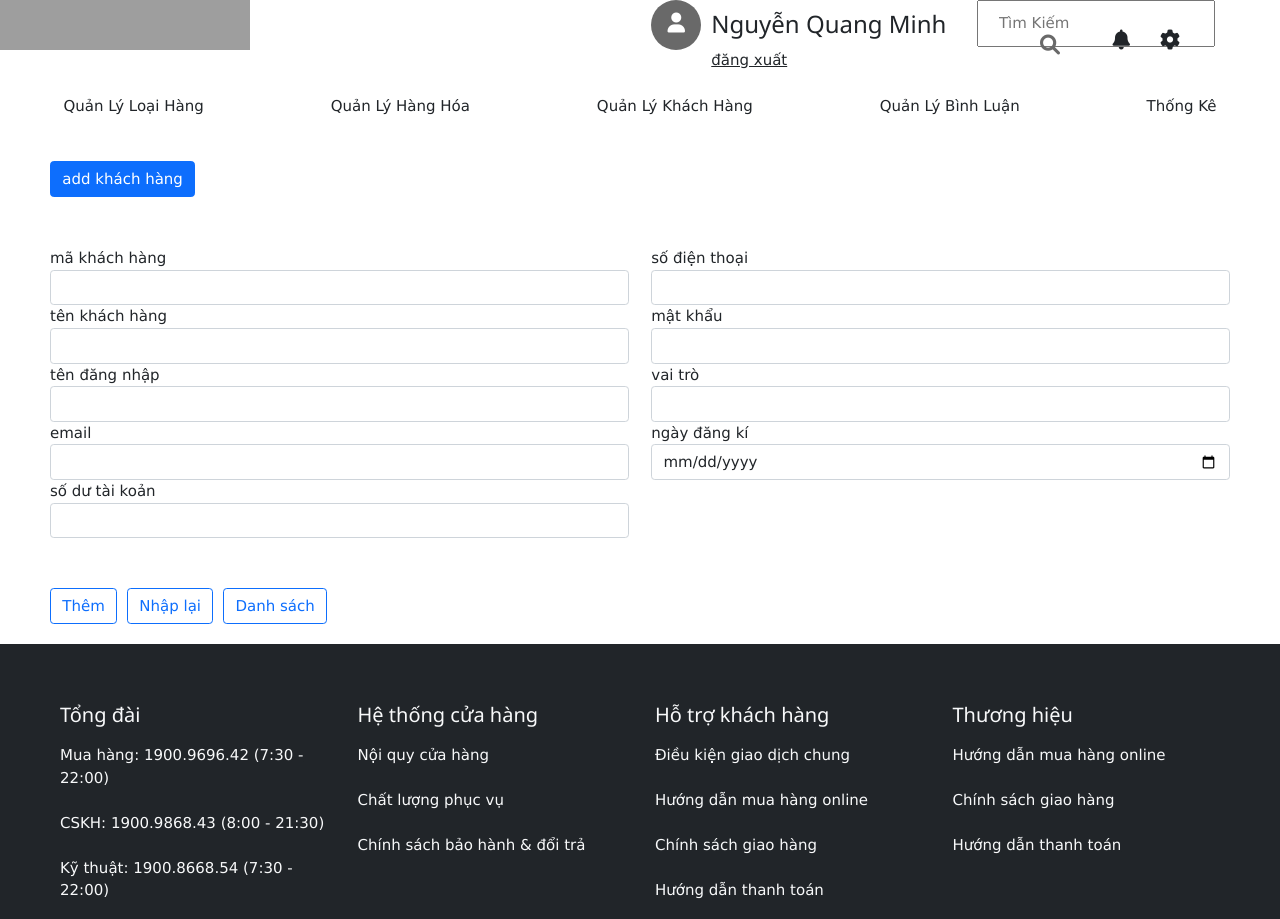
After one commit to Nguyenthuan1003/duan1, a PHP site: template view/admin/user/add_client.php in a window 1280 px wide; the page is wider, and only the part inside the window is pictured. The commit adds this page. Shown: the top 919 px of that part. Run offline with PHP 8.4, Linux system fonts and the light colour scheme; the template is opened without the code that fills it, so the values that code supplies are empty; grey boxes are pictures that could not be loaded.

Commit message:
update admin

```diff
--- a/css/style_admin.css
+++ b/css/style_admin.css
@@ -1,9 +1,84 @@
-*{
+* {
     box-sizing: border-box;
 }
-body{
+
+body {
     margin: 0;
     padding: 0;
     max-width: 100%;
 }
+
 /* list category*/
+/* css header addmin */
+.button-add-client-2 {
+    margin-top: 50px;
+    display: flex;
+    gap: 10px;
+}
+
+.add-client-1 {
+    margin-bottom: 50px;
+}
+
+.container-client {
+    margin: 20px 50px;
+}
+
+.logo_img_admin {
+    width: 250px;
+    height: 50px;
+}
+
+.user_icon_admin {
+    width: 50px;
+    height: 50px;
+    background-color: dimgray;
+    border-radius: 50%;
+    padding: 5px 5px;
+    text-align: center;
+}
+
+.user_icon_admin {
+    padding-top: 8px;
+    font-size: 20px;
+    color: #fff;
+}
+
+#user_addmin {
+    display: flex;
+    gap: 10px;
+}
+
+.input_header_admin {
+    padding: 10px 20px;
+}
+
+.icon-search-admin {
+    color: dimgray;
+    font-size: 20px;
+    position: absolute;
+    top: 30px;
+    right: 220px;
+}
+
+#bell_addmin {
+    font-size: 20px;
+    position: absolute;
+    top: 30px;
+    right: 150px;
+}
+
+#setting_header_addmin {
+    font-size: 20px;
+    position: absolute;
+    top: 30px;
+    right: 100px;
+}
+
+.meu-ul-li {
+    display: flex;
+    list-style: none;
+    justify-content: space-around;
+    align-self: center;
+    padding: 20PX 0PX;
+}
--- a/view/admin/header.php
+++ b/view/admin/header.php
@@ -11,7 +11,7 @@
     <link rel="stylesheet" href="../../css/style_admin.css">
 </head>
 <body>
-<header class="header-admin">
+<div class="header-admin">
                 <div class="header-top">
                     <div class="row" id="row-header">
                         <div class="col-md-3">
@@ -21,36 +21,45 @@
                         </div>
                         <div class="col-md-3"></div>
                         <div class="col-md-3" id="user_addmin">
-                <div class="user">
-                    <i class="fa-solid fa-user"></i>
+                            <div class="icon_name-user">
+                                <a href="">
+
+                                    <div class="user_icon_admin">
+                                        <i class="fa-solid fa-user" id="user_icon_admin"></i>
                                     </div>
+                                </a>
+                            </div>
+
                             <div class="name-user">
                                 <h3 class="name_user_text">Nguyễn Quang Minh</h3>
                                 <a href="">đăng xuất</a>
                             </div>
+
                         </div>
                         <div class="col-md-3" id="icon-header">
                             <div class="search">
                                 <input type="search" class="input_header_admin" placeholder="Tìm Kiếm">
-                    <div class="icon-search">
+                                <div class="icon-search-admin">
                                     <i class="fa-solid fa-magnifying-glass"></i>
                                 </div>
                             </div>
                             <div class="icon_header_addmin">
-                    <i id="bell" class="fa-solid fa-bell"></i>
-                    <i class="fa-solid fa-gear" id="setting_header"></i>
+                                <i id="bell_addmin" class="fa-solid fa-bell"></i>
+                                <i class="fa-solid fa-gear" id="setting_header_addmin"></i>
 
                             </div>
                         </div>
+
                     </div>
+
                 </div>
                 <div class="menu-admin">
                     <ul class="meu-ul-li">
-            <li><a class="dropdown-item" href="#">Quản Lý Loại Hàng </a></li>
-            <li><a class="dropdown-item" href="#">Quản Lý Hàng Hóa </a></li>
-            <li><a class="dropdown-item" href="#">Quản Lý Khách Hàng </a></li>
-            <li><a class="dropdown-item" href="#">Quản Lý Bình Luận </a></li>
-            <li><a class="dropdown-item" href="#">Thống Kê </a></li>
+                        <li><a class="dropdown-item" href="index.php?id_menu=type">Quản Lý Loại Hàng </a></li>
+                        <li><a class="dropdown-item" href="index.php?id_menu=product">Quản Lý Hàng Hóa </a></li>
+                        <li><a class="dropdown-item" href="index.php?id_menu=user">Quản Lý Khách Hàng </a></li>
+                        <li><a class="dropdown-item" href="index.php?id_menu=comment">Quản Lý Bình Luận </a></li>
+                        <li><a class="dropdown-item" href="index.php?id_menu=statistic">Thống Kê </a></li>
                     </ul>
                 </div>
-</header>
+</div>
--- /dev/null
+++ b/view/admin/user/add_client.php
@@ -0,0 +1,74 @@
+
+    <main>
+        <div class="container-client">
+
+            <div class="add-client-1">
+                <button class="btn btn-primary">add khách hàng</button>
+            </div>
+            <form action="client.php" method="post">
+                <div class="row">
+                    <div class="col-md-6">
+                        <div class="form-group">
+                            <label for="">mã khách hàng</label>
+                            <input type="text" class="form-control" name="id">
+                        </div>
+                        <div class="form-group">
+                            <label for="">tên khách hàng</label>
+                            <input type="text" class="form-control" name="name">
+                        </div>
+                        <div class="form-group">
+                            <label for="">tên đăng nhập</label>
+                            <input type="text" class="form-control" name="name-login">
+                        </div>
+                        <div class="form-group">
+                            <label for="">email</label>
+                            <input type="text" class="form-control" name="email_user">
+                        </div>
+                        <div class="form-group">
+                            <label for="">số dư tài koản</label>
+                            <input type="text" class="form-control" name="accont_balance">
+                        </div>
+                    </div>
+                    <div class="col-md-6">
+                        <div class="form-group">
+                            <label for="">số điện thoại</label>
+                            <input type="text" class="form-control" name="phone">
+                        </div>
+                        <div class="form-group">
+                            <label for="">mật khẩu </label>
+                            <input type="text" class="form-control" name="password">
+                        </div>
+
+                        <div class="form-group">
+                            <label for="">vai trò</label>
+                            <input type="text" class="form-control" name="role">
+                        </div>
+                        <div class="form-group">
+                            <label for="">ngày đăng kí</label>
+                            <input type="date" class="form-control" name="created_date_user">
+                        </div>
+
+                    </div>
+
+                    <div class="button-add-client-2">
+
+                        <a href="">
+                            <button type="submit" class="btn btn-outline-primary">Thêm</button>
+                        </a>
+
+                        <a href="">
+                            <button type="button" class="btn btn-outline-primary">Nhập lại</button>
+                        </a>
+
+                        <a href="">
+                            <button type="button" class="btn btn-outline-primary">Danh sách</button>
+                        </a>
+
+
+                    </div>
+
+            </form>
+        </div>
+
+
+    </main>
```
Also changed, not shown: model/users.php (+13 -0 lines), view/admin/index.php (+19 -1 lines), view/admin/user/edit_client_1.php (added, +54 -0 lines), view/admin/user/edit_client_2.php (added, +78 -0 lines), view/admin/user/list_client.php (added, +70 -0 lines). Lines whose indentation alone changed are shown as unchanged.
